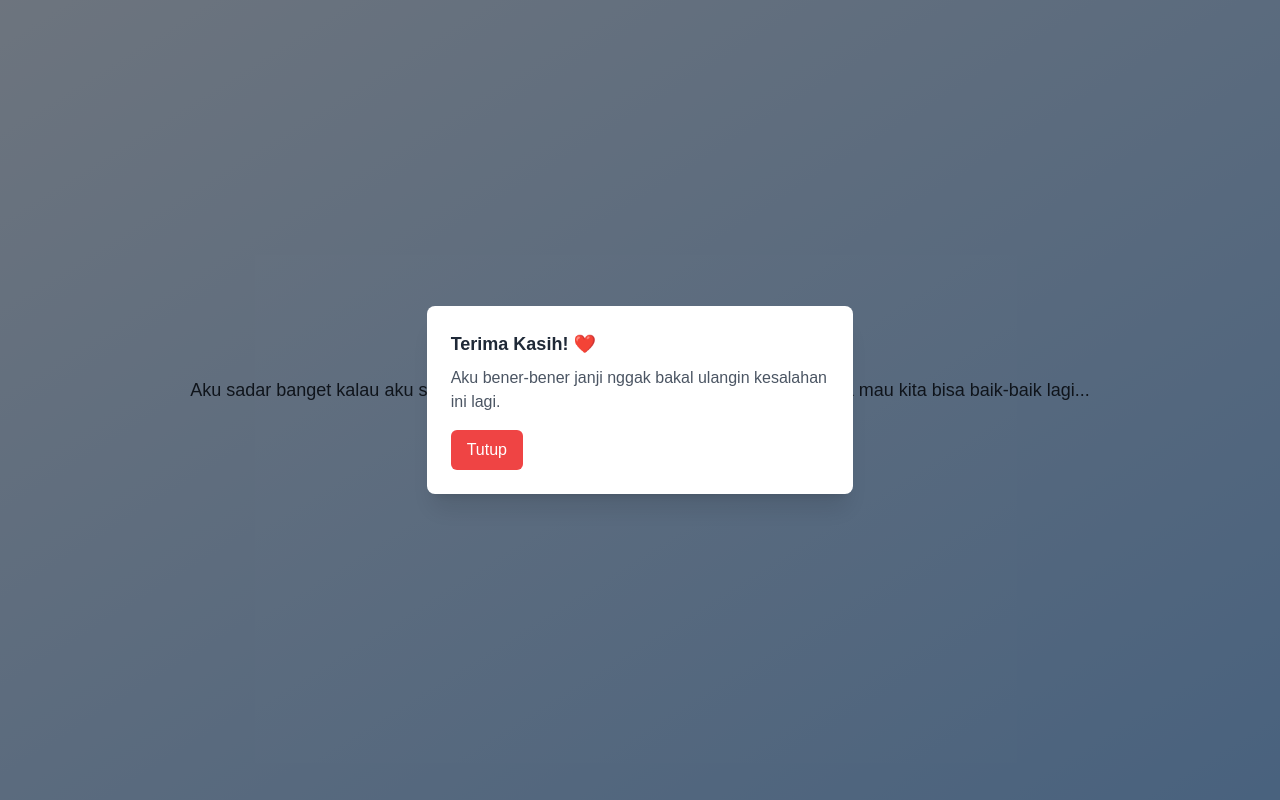
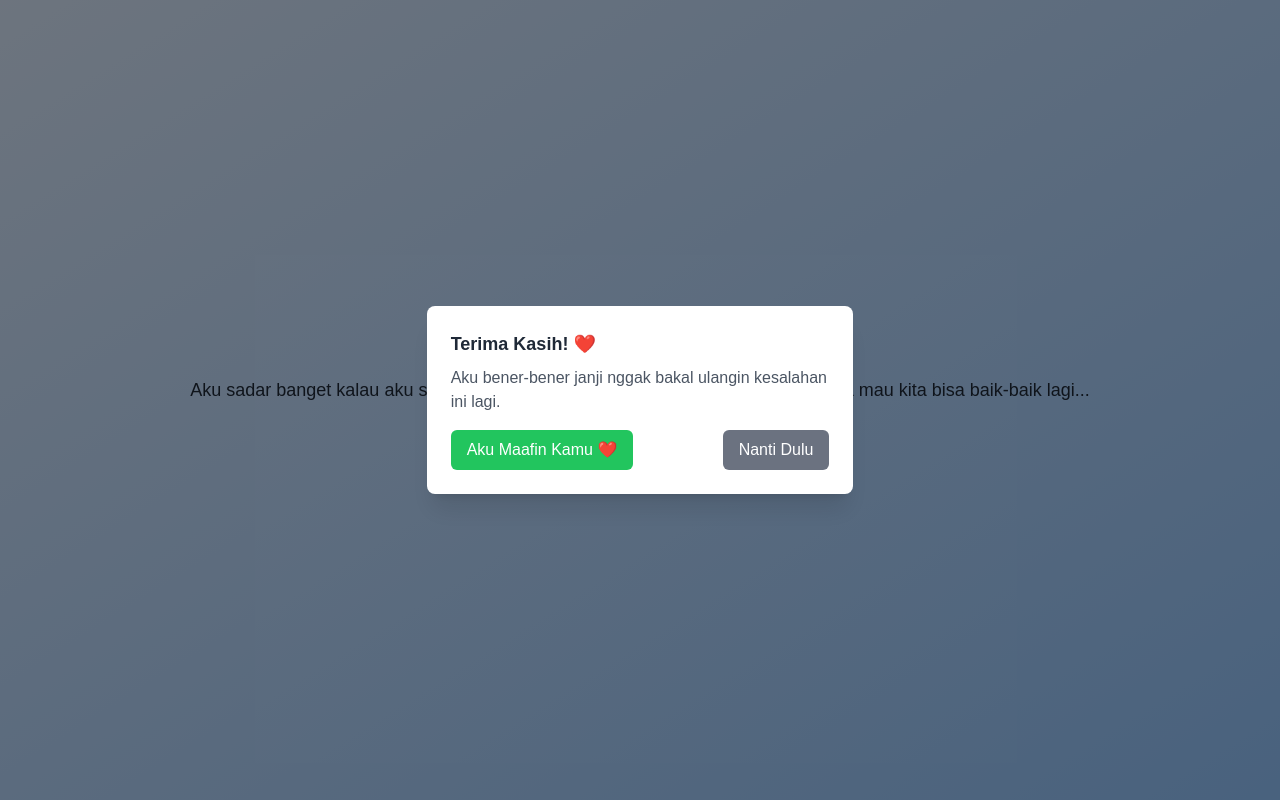
Before and after one commit to dikhra/apology-app, a Next.js app: page /apology in a window 1280 px wide. Both pictures are taken after a click on the button "Maafin Aku?". Built offline with nearby package versions, Linux system fonts and the light colour scheme.

Commit message:
feat: Enhance modal functionality with forgiveness option in apology page

```diff
--- a/src/app/apology/page.js
+++ b/src/app/apology/page.js
@@ -6,9 +6,14 @@ import { motion } from "framer-motion";
 
 export default function ApologyPage() {
   const [isModalOpen, setModalOpen] = useState(false);
+  const [isForgiven, setForgiven] = useState(false);
 
   const handleOpenModal = () => setModalOpen(true);
   const handleCloseModal = () => setModalOpen(false);
+  const handleForgive = () => {
+    setForgiven(true);
+    setModalOpen(false);
+  };
 
   return (
     <main className="flex flex-col items-center justify-center min-h-screen bg-gradient-to-br from-blue-100 to-blue-300 px-4 sm:px-8">
@@ -38,11 +43,30 @@ export default function ApologyPage() {
         Maafin Aku?
       </motion.button>
 
-      <Modal isOpen={isModalOpen} onClose={handleCloseModal}>
-        <h2 className="text-lg font-bold text-gray-800">Terima Kasih! ❤️</h2>
-        <p className="mt-2 text-gray-600">
-          Aku bener-bener janji nggak bakal ulangin kesalahan ini lagi.
-        </p>
+      <Modal
+        isOpen={isModalOpen}
+        onClose={handleCloseModal}
+        onForgive={handleForgive}
+      >
+        {!isForgiven ? (
+          <>
+            <h2 className="text-lg font-bold text-gray-800">
+              Terima Kasih! ❤️
+            </h2>
+            <p className="mt-2 text-gray-600">
+              Aku bener-bener janji nggak bakal ulangin kesalahan ini lagi.
+            </p>
+          </>
+        ) : (
+          <>
+            <h2 className="text-lg font-bold text-green-600">
+              Terima Kasih Sayang! 🥰
+            </h2>
+            <p className="mt-2 text-gray-600">
+              Aku senang banget kamu maafin aku. Kamu adalah segalanya buat aku.
+            </p>
+          </>
+        )}
       </Modal>
     </main>
   );
--- a/src/components/Modal.js
+++ b/src/components/Modal.js
@@ -2,7 +2,7 @@
 
 import { motion } from "framer-motion";
 
-export default function Modal({ isOpen, onClose, children }) {
+export default function Modal({ isOpen, onClose, onForgive, children }) {
   if (!isOpen) return null;
 
   return (
@@ -14,12 +14,20 @@ export default function Modal({ isOpen, onClose, children }) {
         exit={{ opacity: 0, scale: 0.9 }}
       >
         {children}
-        <button
-          className="mt-4 px-4 py-2 bg-red-500 text-white rounded-md hover:bg-red-600"
-          onClick={onClose}
-        >
-          Tutup
-        </button>
+        <div className="mt-4 flex justify-between gap-4">
+          <button
+            className="px-4 py-2 bg-green-500 text-white rounded-md hover:bg-green-600"
+            onClick={onForgive}
+          >
+            Aku Maafin Kamu ❤️
+          </button>
+          <button
+            className="px-4 py-2 bg-gray-500 text-white rounded-md hover:bg-gray-600"
+            onClick={onClose}
+          >
+            Nanti Dulu
+          </button>
+        </div>
       </motion.div>
     </div>
   );
```
